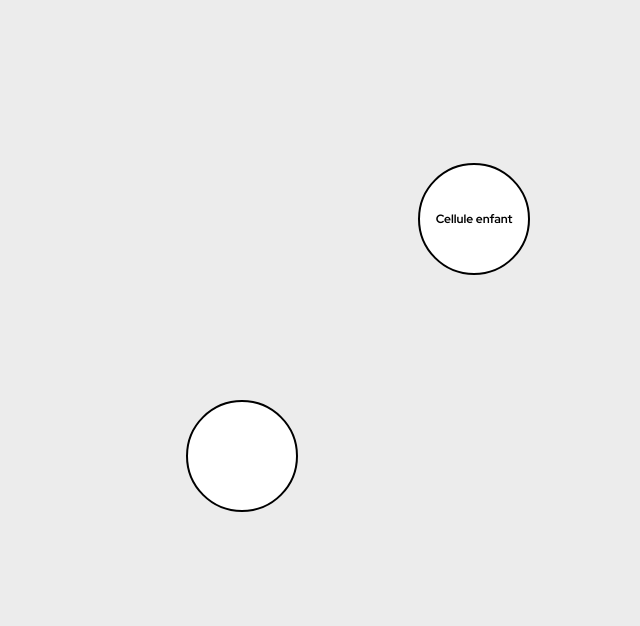
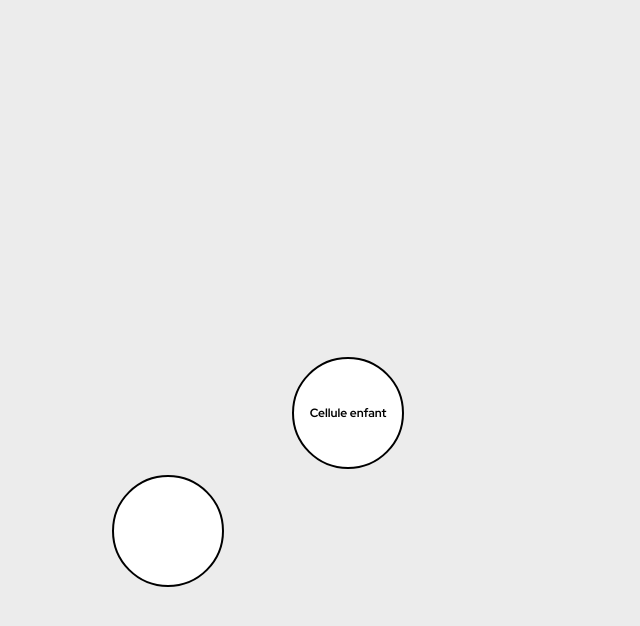
Before and after one commit to Kizotti/BouleProto, a plain HTML site: page index.html in a window 1280 px wide. Both pictures are taken after a click on the element 696 px from the left and 456 px from the top of the page. Shown: the whole page, without its empty margins (454-1094 px from the left). Drawn offline with nearby package versions, Linux system fonts and the light colour scheme.

Commit message:
noiretblanc

```diff
--- a/js/main.js
+++ b/js/main.js
@@ -1,6 +1,6 @@
 
-// CHANGER LES COULEURS NOIRS ET BLANC
-// ANIMER LES 2 CELLULES LORS DU DEDOUBLEMENT
+// TOUTES DE LA MEME COULEUR
+// AU BOUT 5-6 CLICKS TOUT RASSEMBLER ET Afficher 'Embryon'
 
 
 let cpt = 0;
@@ -60,8 +60,7 @@ function rdScale() {
 
 function rdPosition(cell) {
     gsap.to(cell, .75, {
-        // backgroundColor: rdColor(),
-        transform: 'translate3d(' + (xClick / 1.5) + 'px,' + (yClick / 1.5) + 'px,0)',
+        transform: 'translate3d(' + (xClick / 1.5)*rdScale() + 'px,' + (yClick / 1.5)*rdScale() + 'px,0)',
         ease: 'power4.inOut'
     });
 }
@@ -69,9 +68,7 @@ function rdPosition(cell) {
 
 
 function clickCounter(e) {
-    // console.log('e :>> ', e);
     clickCpt++;
-    // console.log('clickCpt :>> ', clickCpt);
 }
 
 
@@ -119,7 +116,6 @@ $("#container").click(function (e) {
 
     gsap.delayedCall(.75, function () {
         $('#container').css('pointer-events', 'all');
-
     });
 
     cpt++;
@@ -155,11 +151,18 @@ function addBoule(e) {
     dedoubleBoule.classList.add('boules');
     dedoubleBoule.classList.add(rdClass());
 
+    console.log('e :>> ', e.target);
 
-    let wBoule1 = boule1.width();
+    console.log('vh(14) :>> ', vh(14));
 
-    let xClick = e.clientX - wBoule1 / 2;
-    let yClick = e.clientY - wBoule1 / 2;
+    let centerX = (e.offsetX);
+    let centerY = (e.offsetY);
+
+    // console.log('centerX :>> ', centerX);
+    // console.log('centerY :>> ', centerY);
+
+    let xClick = (e.clientX - (vh(7)) + 86 - centerX);
+    let yClick = (e.clientY - (vh(7)) + 86 - centerY);
 
 
     dedoubleBoule.style.transform = 'translate(' + xClick + 'px, ' + yClick + 'px)';
@@ -167,12 +170,17 @@ function addBoule(e) {
     $('#container').append(dedoubleBoule);
 
     dedoubleBoule.addEventListener('click', e => addBoule(e));
-    dedoubleBoule.addEventListener('click',e => clickCounter(e));
+    dedoubleBoule.addEventListener('click', e => clickCounter(e));
 
-    let randomX = (Math.floor(Math.random() * 200) + wBoule1) * plusOrMinus();
-    let randomY = (Math.floor(Math.random() * 200) + wBoule1) * plusOrMinus();
+    let randomX = (Math.floor(Math.random() * 30) + (vh(7))) * plusOrMinus();
+    let randomY = (Math.floor(Math.random() * 30) + (vh(7))) * plusOrMinus();
 
-    gsap.to(dedoubleBoule, 1, { x: '+=' + randomX + 'px', y: '+=' + randomY + 'px', ease: 'power4.inOut' });
+
+    console.log('randomX :>> ', randomX);
+    console.log('randomY :>> ', randomY);
+
+    gsap.to(dedoubleBoule, 1, { x: '+=' + randomX + 'px', y: '+=' + randomY + 'px', ease: 'power4.inOut'});
+    gsap.to(e.target, 1, { x: '+=' + -randomX + 'px', y: '+=' + -randomY + 'px', ease: 'power4.inOut'});
 
     boulesNot = $('.boules:not(#boule1)');
     boules = $('.boules');
--- a/style.css
+++ b/style.css
@@ -36,24 +36,32 @@
   display: flex;
   justify-content: center;
   align-items: center;
+  transform-origin: 50% 50%;
 }
 
 .noir {
   background-color: #1d1d1d;
+  /* background-color: rgba(0, 0, 0, .5); */
 
 }
 
 .blanc {
   background-color: #fff;
+  /* background-color: rgba(177, 0, 0, .5); */
   border: solid 2px #000;
+  /* height: calc(14vh - 4px);
+  width: calc(14vh - 4px); */
 }
 
 .noir h1 {
   color: #fff;
   font-size: 1.5vh;
+  pointer-events: none;
 }
 
 .blanc h1 {
   color: #000;
   font-size: 1.5vh;
+  pointer-events: none;
+
 }
```
Also changed, not shown: 1 other file. Lines whose indentation alone changed are shown as unchanged.
